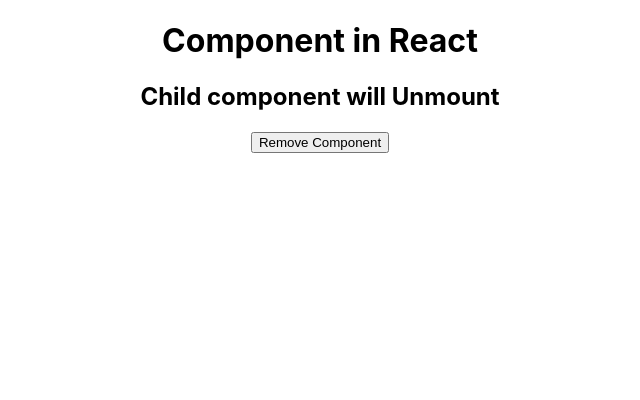
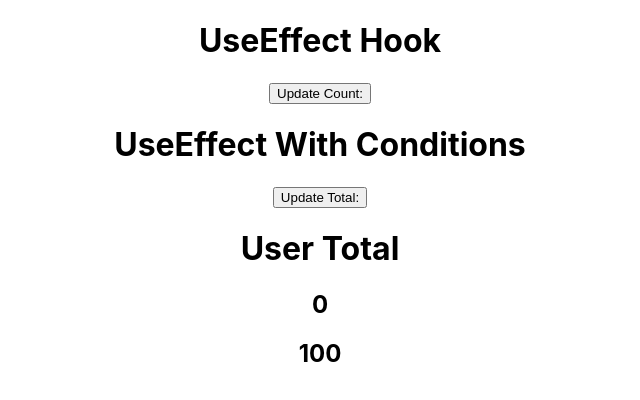
Before and after one commit to TaimoorAli77/code4Education, a React (Create React App) app: page / in a window 1280 px wide. Shown: the top 400 px of the page, without its empty margins (320-960 px from the left). Built offline with nearby package versions, Linux system fonts and the light colour scheme.

Commit message:
Use Effect different approaches

```diff
--- a/src/App.js
+++ b/src/App.js
@@ -1,23 +1,48 @@
-import React, { Component } from 'react'
+import React, { useEffect, useState } from 'react'
 import './App.css'
-import Unmount from './Unmount'
-export default class App extends Component {
-  constructor() {
-    super();
-    this.state = {
-      show: true
-    }
-  }
+import UserTotal from './UserTotal'
+const App = () => {
+  // {/* Example 2 */ }
+  const [count, setCount] = useState(0)
+  const [total, setTotal] = useState(100)
 
-  render() {
-    console.log(this.state.show)
-    return (<>
-      <div className='checkmate'>
-        <h1 className='checkmate'> Component in React </h1>
-        {this.state.show? <Unmount />:"Removed"}
-        <button onClick={() => { this.setState({ show: !this.state.show }) }}>Remove Component</button>
-      </div>
-    </>
-    )
-  }
+  //Example 1 (On every render, UseEffect Will run)
+  useEffect(() => {
+    console.log("After Render!")
+    // alert("UseEffect Hook")
+    // console.log("UseEffect Hook")
+    // console.log("Updating...")
+    //without dependency it will run on each render
+  })
+  useEffect(() => {
+    console.log("After Render with []...")
+    //with dependency empty brackets [] it will run once or single render occurs
+  }, [])
+  useEffect(() => {
+    // console.log("After Render with [count] dependency...")
+    //with dependency empty brackets [] it will run once or single render occurs
+  }, [count])
+  useEffect(() => {
+    // console.log("After Render with [total] dependency...")
+    //with dependency empty brackets [] it will run once or single render occurs
+  }, [total])
+  return (
+    <div className='App'>
+      <h1>UseEffect Hook</h1>
+      {/* Example 2 */}
+      <button onClick={() => { setCount(count + 1) }}>Update Count:</button>
+      <h3>
+        {/* {count} */}
+      </h3>
+      <h1>UseEffect With Conditions</h1>
+      {/* //Example */}
+      <button onClick={() => { setTotal(total + 1) }}>Update Total:</button>
+      <h3>
+        {/* {total} */}
+      </h3>
+      <UserTotal total={total} count={count}/>
+    </div>
+  )
 }
+
+export default App
--- /dev/null
+++ b/src/UserTotal.jsx
@@ -0,0 +1,19 @@
+import React, { useEffect } from 'react'
+
+const UserTotal = (props) => {
+  useEffect(() => {
+    console.log("UserTotal ")
+  },[]);
+  useEffect(() => {
+  console.log('Props & counting...')
+  }, [props.count,props.total])
+  return (
+    <div>
+      <h1>User Total</h1>
+      <h2>{props.count}</h2>
+      <h2>{props.total}</h2>
+    </div>
+  )
+}
+
+export default UserTotal
```
Also changed, not shown: src/Button.jsx (deleted, +0 -25 lines).
